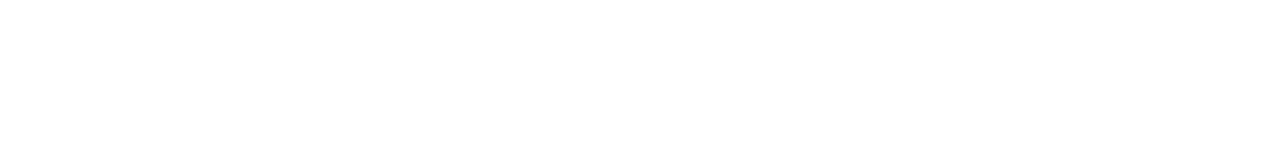
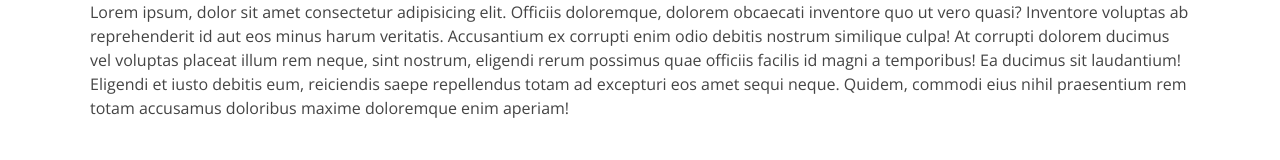
Before and after one commit to IocaIhost/Ansomed, a plain HTML site: page index.html in a window 1280 px wide. Drawn offline with nearby package versions, Linux system fonts and the light colour scheme; a small style sheet from the web is missing.

Commit message:
Add fonts. Apply global syles

```diff
--- a/css/style.css
+++ b/css/style.css
@@ -8,6 +8,10 @@
 body{
     margin: 0;
     padding: 0;
+    font-family: 'Open Sans', "Arial", sans-serif;
+    font-size: 16px;
+    line-height: 1.5;
+    color: #444;
 }
 
 .container{
--- a/index.html
+++ b/index.html
@@ -4,6 +4,11 @@
     <meta charset="UTF-8">
     <meta http-equiv="X-UA-Compatible" content="IE=edge">
     <meta name="viewport" content="width=device-width, initial-scale=1.0">
+    <!-- GOOGLE FONTS -->
+    <link rel="preconnect" href="https://fonts.googleapis.com">
+    <link rel="preconnect" href="https://fonts.gstatic.com" crossorigin>
+    <link href="https://fonts.googleapis.com/css2?family=Open+Sans:wght@400;600;700&display=swap" rel="stylesheet">
+    <link href="https://www.dafontfree.net/embed/b3Blbi1zYW5zLWNvbmRlbnNlZC1ib2xkJmRhdGEvMTkvby85MjI2Ny9PcGVuU2Fucy1Db25kQm9sZC50dGY" rel="stylesheet" type="text/css"/>
 
     <!-- STYLES -->
     <link rel="stylesheet" href="css/normalize.css">
@@ -11,6 +16,6 @@
     <title>AnsorMed</title>
 </head>
 <body>
-
+    <div class="container">Lorem ipsum, dolor sit amet consectetur adipisicing elit. Officiis doloremque, dolorem obcaecati inventore quo ut vero quasi? Inventore voluptas ab reprehenderit id aut eos minus harum veritatis. Accusantium ex corrupti enim odio debitis nostrum similique culpa! At corrupti dolorem ducimus vel voluptas placeat illum rem neque, sint nostrum, eligendi rerum possimus quae officiis facilis id magni a temporibus! Ea ducimus sit laudantium! Eligendi et iusto debitis eum, reiciendis saepe repellendus totam ad excepturi eos amet sequi neque. Quidem, commodi eius nihil praesentium rem totam accusamus doloribus maxime doloremque enim aperiam!</div>
 </body>
 </html>
```
